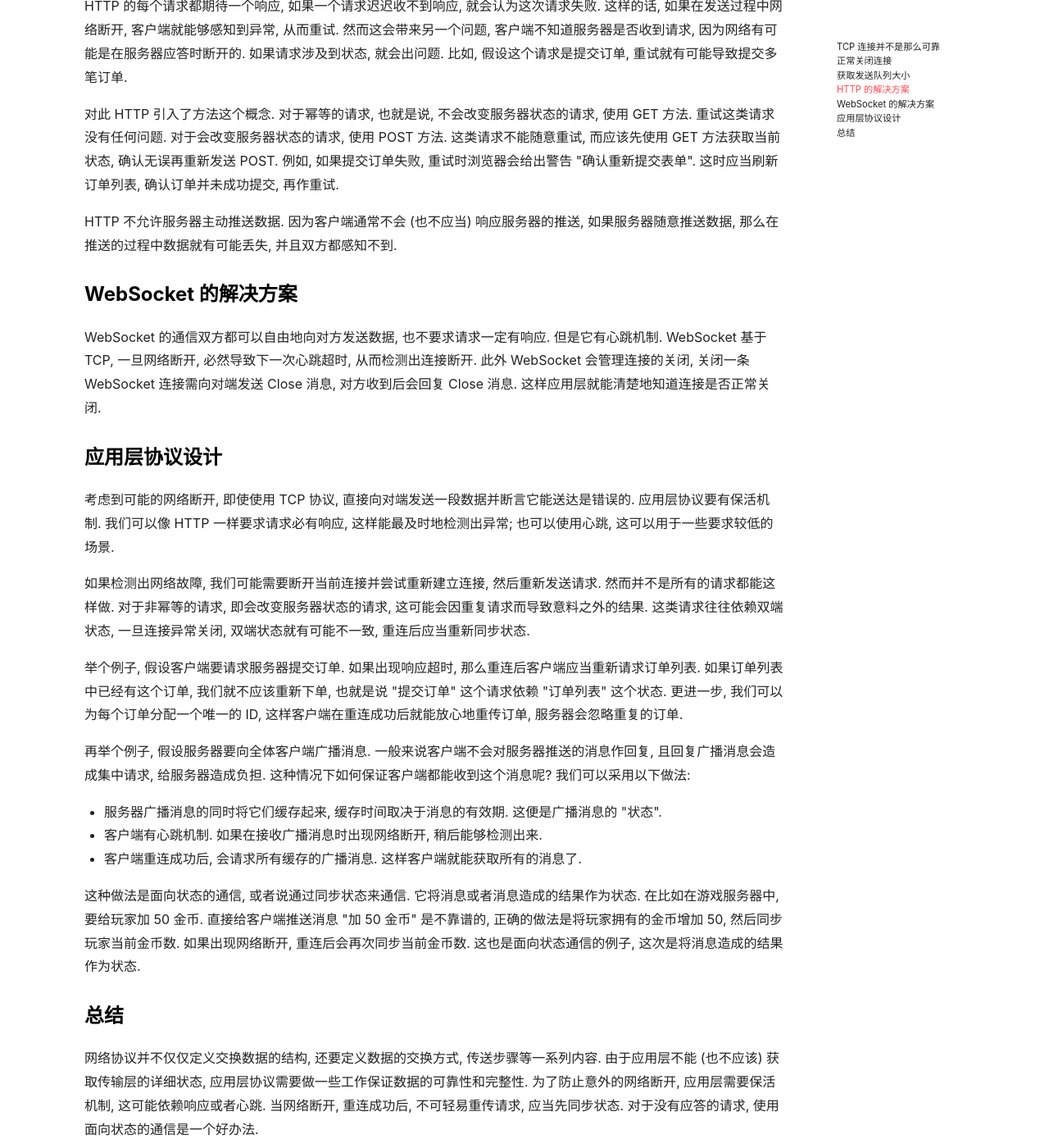
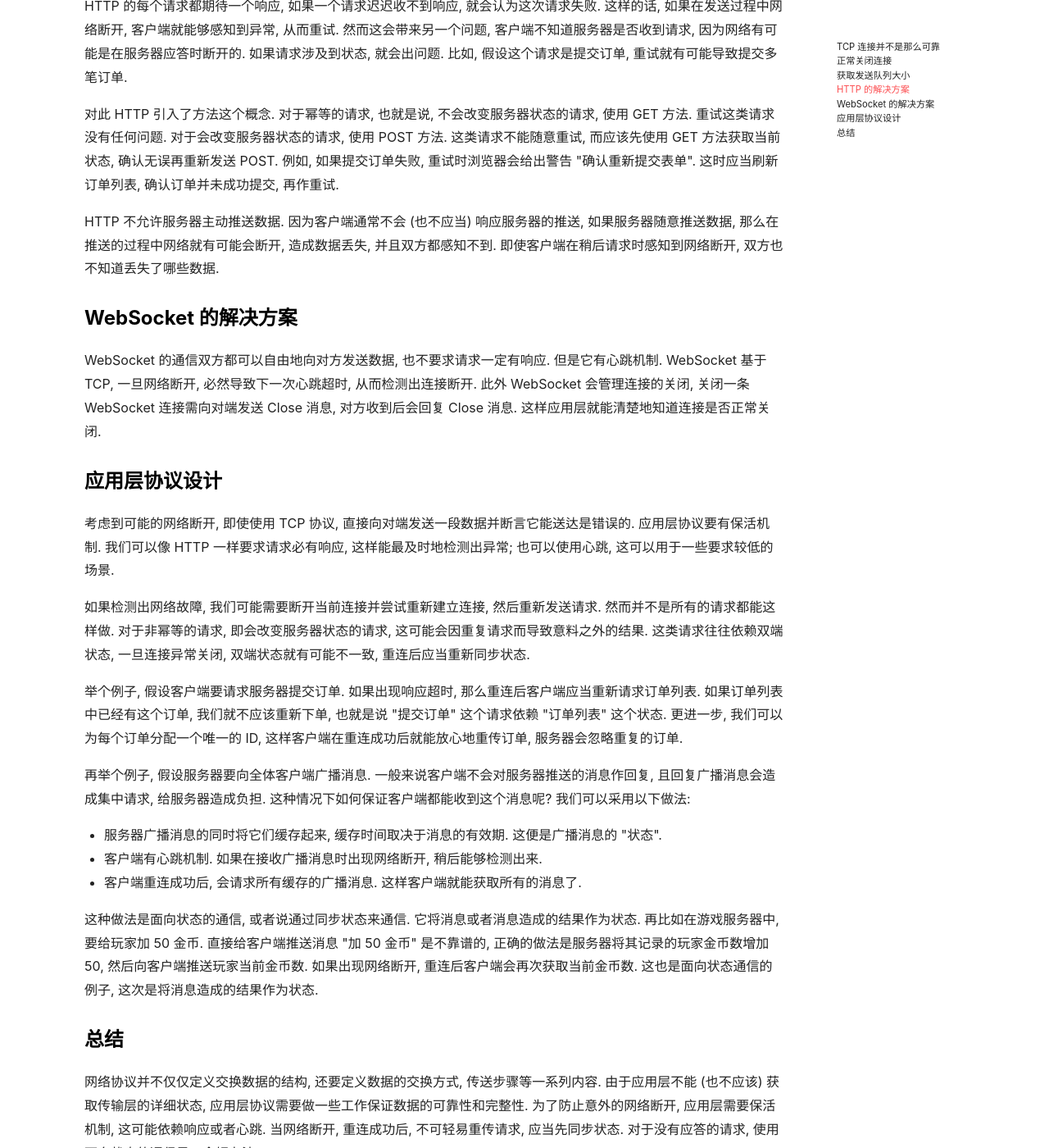
Before and after one commit to luyuhuang/luyuhuang.github.io, a Jekyll site: the page built from _posts/2021-09-05-application-layer-protocol.md, in a window 1280 px wide and 1400 px high, scrolled down 3560 px. Shown: the whole window at 82% size. Built offline with Jekyll 4.4.1, drawn with Linux system fonts in a browser that asks for light colours; nearby versions of some CDN libraries; comment, search, counter and statistics services are not loaded; some of the changed text lies outside the part shown.

Commit message:
optimize some expressions

```diff
--- a/_posts/2021-09-05-application-layer-protocol.md
+++ b/_posts/2021-09-05-application-layer-protocol.md
@@ -134,7 +134,7 @@ HTTP 的每个请求都期待一个响应, 如果一个请求迟迟收不到响
 
 对此 HTTP 引入了方法这个概念. 对于幂等的请求, 也就是说, 不会改变服务器状态的请求, 使用 GET 方法. 重试这类请求没有任何问题. 对于会改变服务器状态的请求, 使用 POST 方法. 这类请求不能随意重试, 而应该先使用 GET 方法获取当前状态, 确认无误再重新发送 POST. 例如, 如果提交订单失败, 重试时浏览器会给出警告 "确认重新提交表单". 这时应当刷新订单列表, 确认订单并未成功提交, 再作重试.
 
-HTTP 不允许服务器主动推送数据. 因为客户端通常不会 (也不应当) 响应服务器的推送, 如果服务器随意推送数据, 那么在推送的过程中数据就有可能丢失, 并且双方都感知不到.
+HTTP 不允许服务器主动推送数据. 因为客户端通常不会 (也不应当) 响应服务器的推送, 如果服务器随意推送数据, 那么在推送的过程中网络就有可能会断开, 造成数据丢失, 并且双方都感知不到. 即使客户端在稍后请求时感知到网络断开, 双方也不知道丢失了哪些数据.
 
 ### WebSocket 的解决方案
 
@@ -154,7 +154,7 @@ WebSocket 的通信双方都可以自由地向对方发送数据, 也不要求
 - 客户端有心跳机制. 如果在接收广播消息时出现网络断开, 稍后能够检测出来.
 - 客户端重连成功后, 会请求所有缓存的广播消息. 这样客户端就能获取所有的消息了.
 
-这种做法是面向状态的通信, 或者说通过同步状态来通信. 它将消息或者消息造成的结果作为状态. 在比如在游戏服务器中, 要给玩家加 50 金币. 直接给客户端推送消息 "加 50 金币" 是不靠谱的, 正确的做法是将玩家拥有的金币增加 50, 然后同步玩家当前金币数. 如果出现网络断开, 重连后会再次同步当前金币数. 这也是面向状态通信的例子, 这次是将消息造成的结果作为状态.
+这种做法是面向状态的通信, 或者说通过同步状态来通信. 它将消息或者消息造成的结果作为状态. 再比如在游戏服务器中, 要给玩家加 50 金币. 直接给客户端推送消息 "加 50 金币" 是不靠谱的, 正确的做法是服务器将其记录的玩家金币数增加 50, 然后向客户端推送玩家当前金币数. 如果出现网络断开, 重连后客户端会再次获取当前金币数. 这也是面向状态通信的例子, 这次是将消息造成的结果作为状态.
 
 ### 总结
 
```
Also changed, not shown: other parts of _posts/2021-09-05-application-layer-protocol.md (+2 -2 lines).
